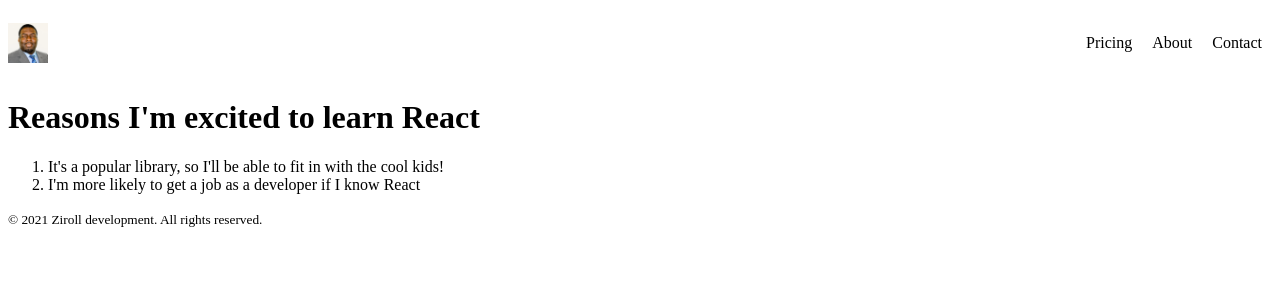
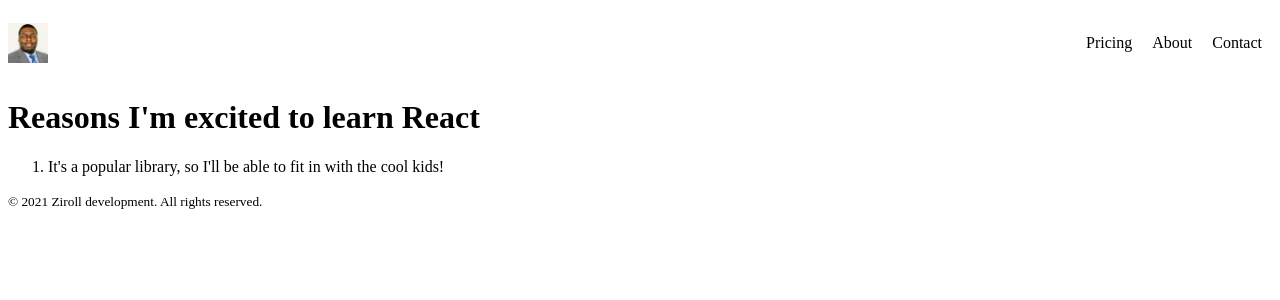
Before and after one commit to Simmigon-flagg/react-infosite, a React (Create React App) app: page / in a window 1280 px wide. Shown: the top 300 px of the page. Built offline with nearby package versions, Linux system fonts and the light colour scheme.

Commit message:
Removed a li item

```diff
--- a/src/components/MainContent/index.js
+++ b/src/components/MainContent/index.js
@@ -7,8 +7,7 @@ const MainContent = () => {
           <ol>
               <li>It's a popular library, so I'll be
               able to fit in with the cool kids!</li>
-              <li>I'm more likely to get a job as a developer
-              if I know React</li>
+
           </ol>
       </div>
   )
```
